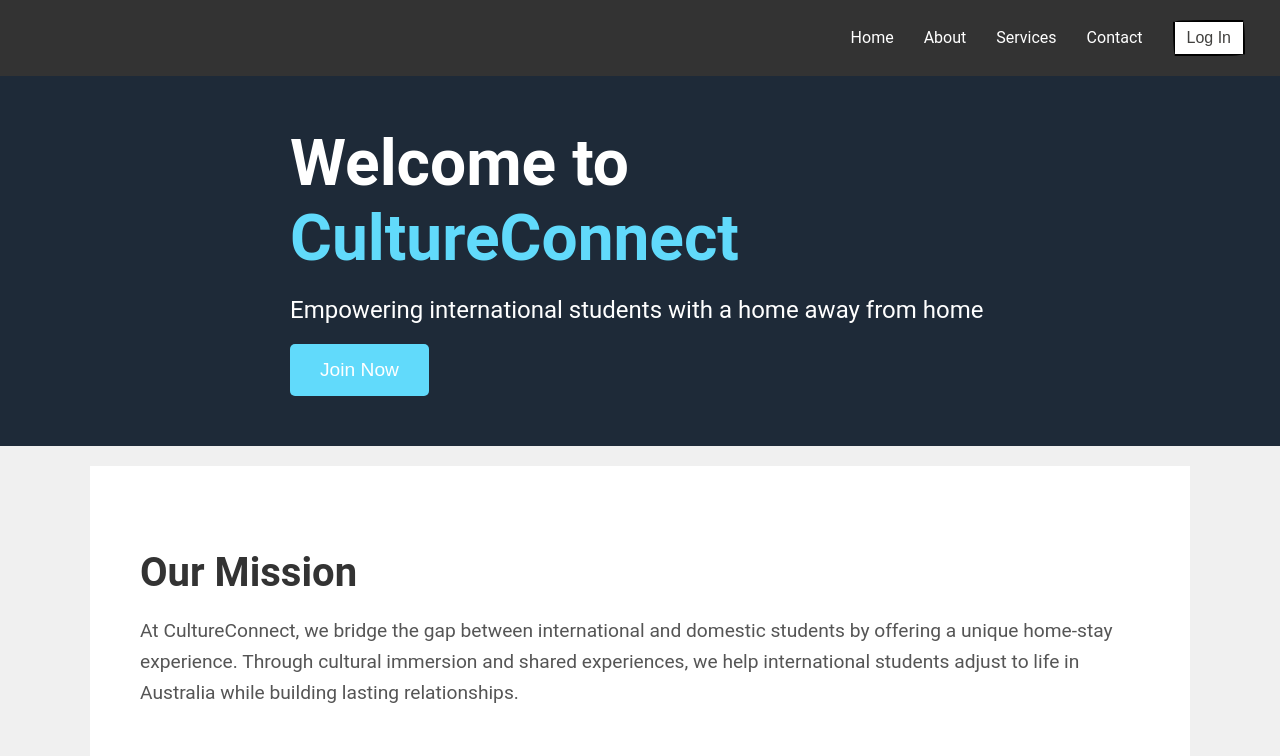
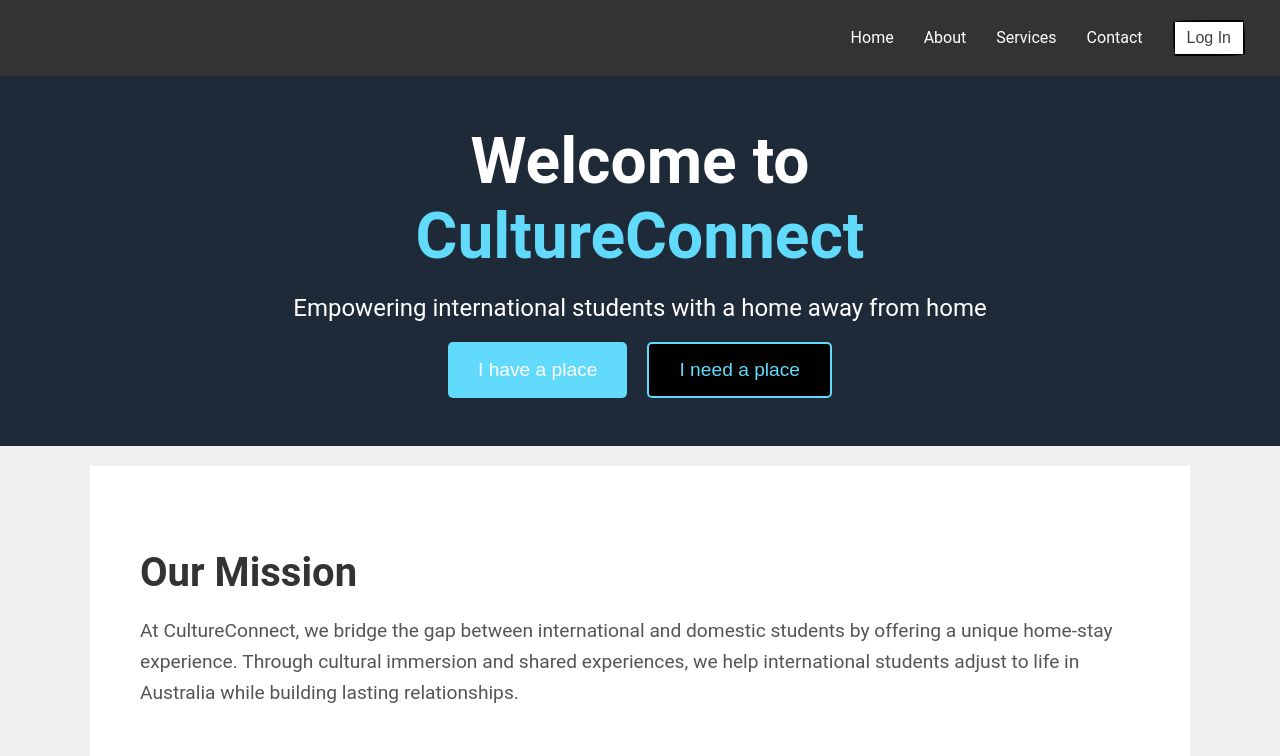
Before and after one commit to NttTram/RMIT-SWTICHXCSIT-HACKATHON, a React (Create React App) app in the folder my-app/: page / in a window 1280 px wide. Shown: the top 756 px of the page. Built offline with nearby package versions, Linux system fonts and the light colour scheme.

Commit message:
Offer and host place buttons with authentication

```diff
--- a/my-app/src/App.css
+++ b/my-app/src/App.css
@@ -40,6 +40,7 @@ body, html {
   color: #61dafb;
 }
 
+/* Banner Styling */
 .App-banner {
   background-color: #1e2a38; /* A dark blue-gray color to match a modern, professional theme */
   background-size: cover;
@@ -63,7 +64,7 @@ body, html {
 
 .App-banner-text {
   max-width: 700px;
-  text-align: left;
+  text-align: center;
 }
 
 .App-banner h1 {
@@ -80,19 +81,39 @@ body, html {
   margin: 20px 0;
 }
 
+/* Button Group Styling */
+.button-group {
+  display: flex;
+  justify-content: center;
+  gap: 20px;
+}
+
 .App-button {
-  background-color: #61dafb;
-  border: none;
-  color: white;
   padding: 15px 30px;
   font-size: 1.2rem;
   border-radius: 5px;
+  border: none;
   cursor: pointer;
   transition: background-color 0.3s ease;
 }
 
-.App-button:hover {
+.primary-button {
+  background-color: #61dafb;
+  color: white;
+}
+
+.primary-button:hover {
   background-color: #21a1f1;
+}
+
+.secondary-button {
+  background-color: rgb(0, 0, 0);
+  color: #61dafb;
+  border: 2px solid #61dafb;
+}
+
+.secondary-button:hover {
+  background-color: #f0f8ff;
 }
 
 /* Section Styling */
@@ -120,6 +141,20 @@ body, html {
   margin-top: 30px;
   width: 100%;
   border-radius: 10px;
+}
+
+/* Footer Styling */
+.App-footer {
+  background-color: #333;
+  color: white;
+  padding: 20px;
+  text-align: center;
+  font-size: 0.9rem;
+}
+
+.App-logo {
+  width: 50px;
+  height: 50px;
 }
 
 /* Features Section */
@@ -164,41 +199,3 @@ body, html {
 .feature-item:hover {
   transform: translateY(-10px);
 }
-
-/* Footer Styling */
-.App-footer {
-  background-color: #333;
-  color: white;
-  padding: 20px;
-  text-align: center;
-  font-size: 0.9rem;
-}
-
-
-.App-logo {
-  width: 50px; /* Set the desired width */
-  height: 50px; /* Maintain aspect ratio */
-}
-
-.accommodation-image {
-  width: 500px;
-  height: 350px;
-  border-radius: 8px;
-    margin-right: 20px;
-
-}
-
-
-
-.container {
-  display: flex;
-  align-items: center;
-  margin-bottom: 20px;
-  padding: 20px;
-}
-
-
-
-.text-section {
-  flex: 1;
-}
--- a/my-app/src/App.js
+++ b/my-app/src/App.js
@@ -1,6 +1,6 @@
 import './App.css';
 import './button-style.css';
-import { BrowserRouter as Router, Routes, Route } from 'react-router-dom';
+import { Routes, Route, useNavigate } from 'react-router-dom';
 
 import Home from './pages/Home';
 import About from './pages/About';
@@ -16,12 +16,19 @@ import LogoutButton from './LogoutButton';
 import { useAuth0 } from '@auth0/auth0-react';
 
 function App() {
-  const { isAuthenticated, logout, user } = useAuth0();
+  const { isAuthenticated, loginWithRedirect } = useAuth0();
+  const navigate = useNavigate();
+
+  const handleButtonClick = (destination) => {
+    if (!isAuthenticated) {
+      loginWithRedirect(); // Redirect to the login page if the user is not logged in
+    } else {
+      navigate(destination); // Navigate to the desired page if the user is authenticated
+    }
+  };
+
   return (
     <div className="App">
-
-<Router>
-
       <header className="App-header">
         <nav className="App-nav">
           <ul>
@@ -44,7 +51,20 @@ function App() {
           <div className="App-banner-text">
             <h1>Welcome to <span className="highlight">CultureConnect</span></h1>
             <p>Empowering international students with a home away from home</p>
-            <button className="App-button">Join Now</button>
+            <div className="button-group">
+              <button
+                className="App-button primary-button"
+                onClick={() => handleButtonClick('/offer-place')} // Redirect to the 'I have a place' page
+              >
+                I have a place
+              </button>
+              <button
+                className="App-button secondary-button"
+                onClick={() => handleButtonClick('/need-place')} // Redirect to the 'I need a place' page
+              >
+                I need a place
+              </button>
+            </div>
           </div>
         </div>
       </header>
@@ -55,15 +75,11 @@ function App() {
         <Route path="/contact" element={<Contact />} />
         <Route path="/australia" element={<Australia />} />
         <Route path="/accommodation" element={<Accommodation />} />
-
       </Routes>
-    </Router>
-
 
       <footer className="App-footer">
         <p>© 2024 CultureConnect | SEASA</p>
         <img src={logo} alt="CultureConnect Logo" className="App-logo" />
-
       </footer>
     </div>
   );
--- a/my-app/src/index.js
+++ b/my-app/src/index.js
@@ -2,7 +2,7 @@ import React from 'react';
 import ReactDOM from 'react-dom/client';
 import './index.css';
 import App from './App';
-import { createRoot } from 'react-dom/client';
+import { BrowserRouter as Router } from 'react-router-dom'; // Import BrowserRouter
 import { Auth0Provider } from '@auth0/auth0-react';
 import reportWebVitals from './reportWebVitals';
 
@@ -15,7 +15,10 @@ root.render(
       redirect_uri: window.location.origin
     }}
   >
-    <App />
+    {/* Wrap App inside Router */}
+    <Router>
+      <App />
+    </Router>
   </Auth0Provider>,
 );
 
```
Also changed, not shown: 1 other file (tests, documents, lock files or other folders). Lines whose indentation alone changed are shown as unchanged.
